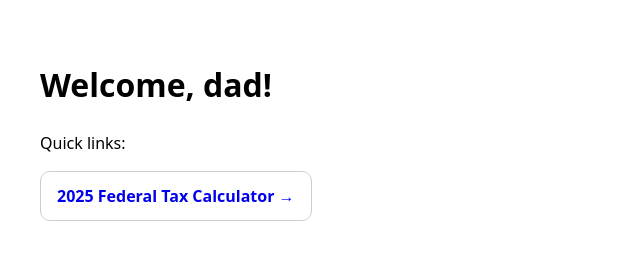
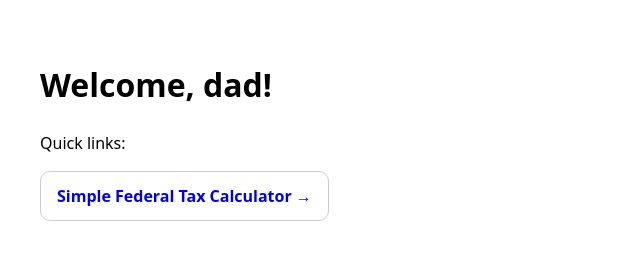
Before and after one commit to mrfestafiesta/fedcalc, a plain HTML site: page index.html in a window 1280 px wide. Shown: the full height of the page, 0-640 px from the left. Drawn offline with Linux system fonts and the light colour scheme.

Commit message:
Update index.html

```diff
--- a/index.html
+++ b/index.html
@@ -12,6 +12,6 @@
 <body>
   <h1>Welcome, dad!</h1>
   <p>Quick links:</p>
-  <p><a class="button" href="/tax/">2025 Federal Tax Calculator →</a></p>
+  <p><a class="button" href="/tax/">Simple Federal Tax Calculator →</a></p>
 </body>
 </html>
```
